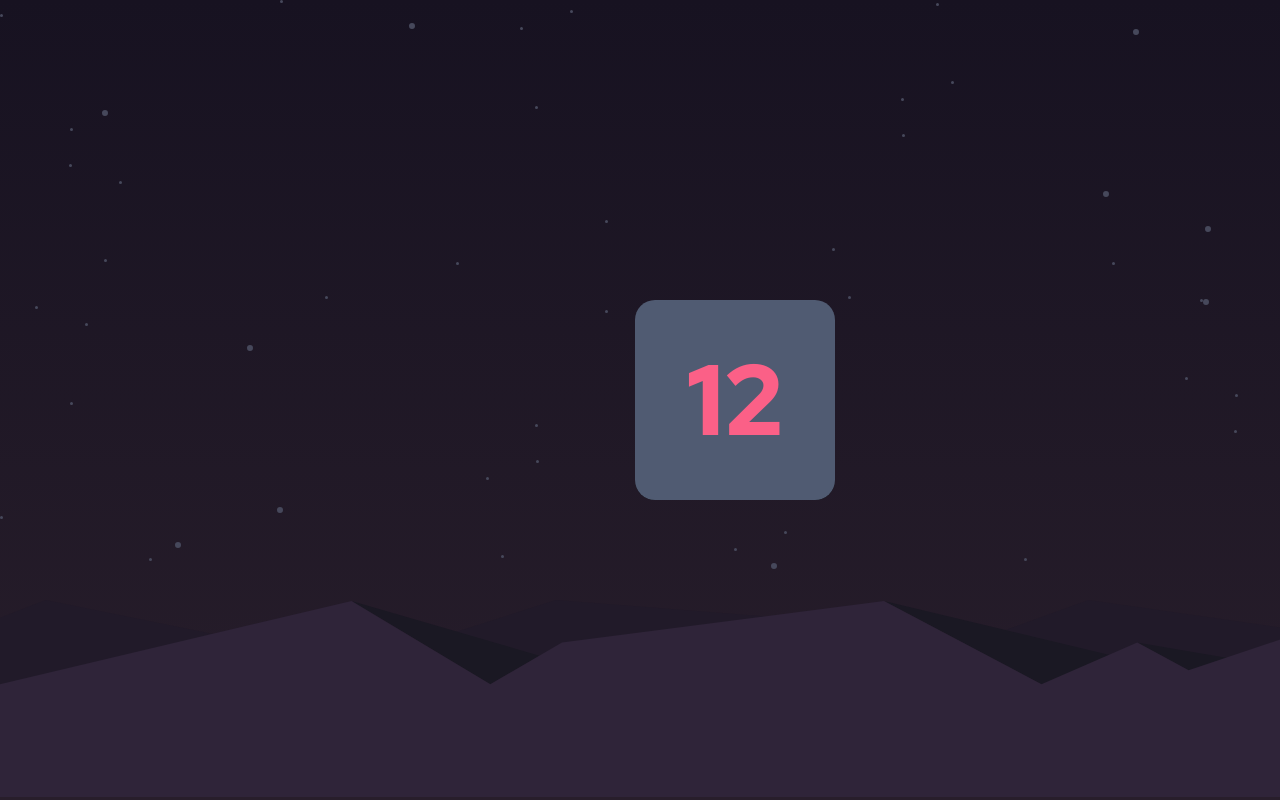
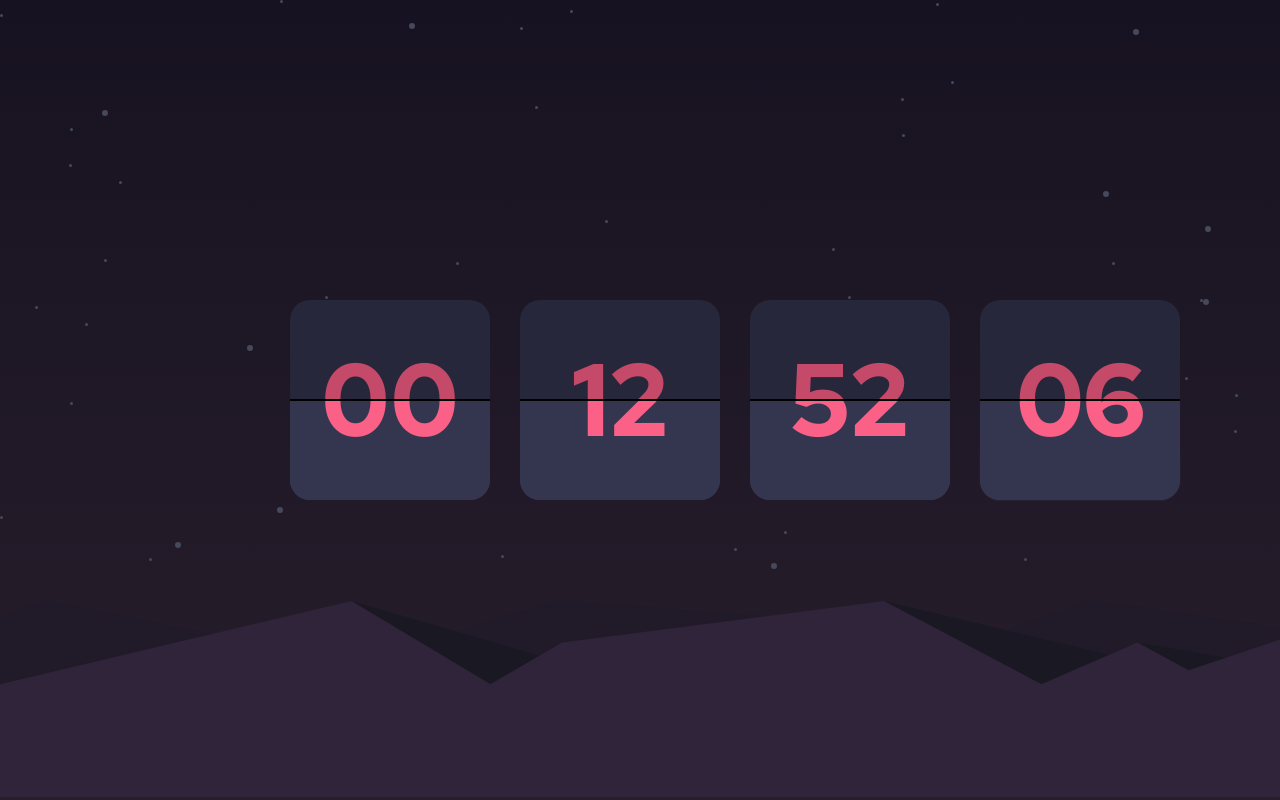
Before and after one commit to oguzhan76/countdown-timer, a React (Vite) app: page / in a window 1280 px wide. Shown: the top 800 px of the page. Built offline with nearby package versions, Linux system fonts and the light colour scheme.

Commit message:
card animation done

```diff
--- /dev/null
+++ b/src/components/AnimatedCard.jsx
@@ -0,0 +1,16 @@
+import PropTypes from 'prop-types';
+
+const AnimatedCard = ({content, animation}) => {
+    return (
+        <div className={`flipcard ${animation}`}>
+            <p>{content}</p>
+        </div>
+    )
+}
+
+AnimatedCard.propTypes = {
+    content: PropTypes.string,
+    animation: PropTypes.string
+}
+
+export default AnimatedCard;
--- a/src/components/Card.jsx
+++ b/src/components/Card.jsx
@@ -1,38 +1,41 @@
 import PropTypes from 'prop-types';
+import AnimatedCard from './AnimatedCard';
+import StaticCard from './StaticCard';
 
-const AnimatedCard = ({content, animation, position}) => {
-    return (
-        <div className={`flipcard ${animation}`}>
-            <p>{content}</p>
-        </div>
-    )
+const MakeTwoDigits = (n) => {
+    if(n === undefined) return '--';
+    return ("0" + n).slice(-2);
 }
 
-const StaticCard = ({content, position}) => {
-    return (
-        <div className={position}>
-            <p>{content}</p>
-        </div>
-    )
-}
+const CardUnit = ({unit, content, flip}) => {
 
-const Card = ({content, flip}) => {
-    console.log('flipflop:', flip);
+    let prevContent = content + 1;
+    if(unit == 'hours'){
+        prevContent = prevContent === 25 ? 0 : prevContent;
+    } else if (unit === 'seconds' || unit === 'minutes') {
+        prevContent = prevContent === 60 ? 0 : prevContent;
+    }
+
+    const animContent1 = flip ? prevContent : content;
+    const animContent2 = !flip ? prevContent : content;
+
     const anim1 = flip ? 'fold' : 'unfold';
     const anim2 = !flip ? 'fold' : 'unfold';
 
     return (
         <div className="card-container">
-            <StaticCard content={content} position={'upperCard'}/>
-            <StaticCard content={content} position={'lowerCard'}/>
-            <AnimatedCard content={content} animation={anim1}/>
-            <AnimatedCard content={content} animation={anim2}/>
+            <StaticCard content={MakeTwoDigits(content)} position={'upperCard'}/>
+            <StaticCard content={MakeTwoDigits(prevContent)} position={'lowerCard'}/>
+            <AnimatedCard content={MakeTwoDigits(animContent1)} animation={anim1}/>
+            <AnimatedCard content={MakeTwoDigits(animContent2)} animation={anim2}/>
         </div>
     )
 }
 
-Card.propTypes = {
-    content: PropTypes.string
+CardUnit.propTypes = {
+    content: PropTypes.number,
+    unit: PropTypes.string,
+    flip: PropTypes.bool
 }
 
-export default Card;
+export default CardUnit;
--- a/src/components/Clock.jsx
+++ b/src/components/Clock.jsx
@@ -1,24 +1,26 @@
-import { useEffect, useState, useCallback } from 'react';
-import Card from "./card";
-
-const MakeTwoDigits = (n) => {
-    if(n === undefined) return '--';
-    return ("0" + n).slice(-2);
-}
+import { useEffect, useState} from 'react';
+import CardUnit from "./card";
 
 const Clock = () => {
-    const date = new Date(2023, 4, 12, 16, 47, 23);
+    const date = new Date(2023, 4, 13, 16, 47, 23);
     const [days, setDays] = useState(0);
+    const [hours, setHours] = useState(0);
+    const [minutes, setMinutes] = useState(0);
+    const [seconds, setSeconds] = useState(0);
+
     const [flipDays, setFlipDays] = useState(false);
+    const [flipHours, setFlipHours] = useState(false);
+    const [flipMinutes, setFlipMinutes] = useState(false);
+    const [flipSeconds, setFlipSeconds] = useState(false);
 
-    const [hours, setHours] = useState(0);
-    const [flipHours, setFlipHours] = useState(false);
+    useEffect(() => {
+        calculateRemainingTime();
+    }, [])
 
-    const [minutes, setMinutes] = useState(0);
-    const [flipMinutes, setFlipMinutes] = useState(false);
-
-    const [seconds, setSeconds] = useState(0);
-    const [flipSeconds, setFlipSeconds] = useState(false);
+    useEffect(() => {
+        const interval = setInterval(calculateRemainingTime, 1000);
+        return () => clearInterval(interval);
+    }, [days, hours, minutes, seconds]);
 
     const calculateRemainingTime = () =>{
         const now = new Date();
@@ -26,18 +28,13 @@ const Clock = () => {
 
         const remDay = Math.floor(remainingMS / (1000*60*60*24));
         if (remDay !== days ){
-
             setDays(remDay);
             setFlipDays(prevState => !prevState);
         }
 
         remainingMS -= remDay * 1000*60*60*24;
         const remHour = Math.floor(remainingMS / (1000*60*60));
-        console.log('remHours: ', remHour);
-        console.log('hours: ', hours);
-        console.log('parent:', flipHours);
         if(remHour !== hours) {
-            console.log('bunlar esit degil')
             setHours(remHour);
             setFlipHours(prevState => !prevState);
         }
@@ -52,34 +49,18 @@ const Clock = () => {
         remainingMS -= remMins *1000*60;
         const remSecs = Math.floor(remainingMS / 1000);
         setSeconds(remSecs);
-        // console.log(flipSeconds);
         setFlipSeconds(prevState => !prevState);
-
-
-        setTimeout(calculateRemainingTime, 1000);
     }
-
-    useEffect(() => {
-
-        calculateRemainingTime();
-
-
-    }, []);
-
-    useEffect(() => {
-        console.log('hours updated');
-    }, [hours])
 
     return (
         <div className="clock">
-
-            <Card flip={flipHours} content={MakeTwoDigits(hours)} />
+            <CardUnit flip={flipDays} content={days} />
+            <CardUnit flip={flipHours} content={hours} />
+            <CardUnit flip={flipMinutes} content={minutes} />
+            <CardUnit flip={flipSeconds} content={seconds} unit={'seconds'}/>
 
         </div>
     )
 }
 
 export default Clock;
-// <Card flip={flipDays} content={MakeTwoDigits(days)} />
-// <Card flip={flipMinutes} content={MakeTwoDigits(minutes)} />
-// <Card flip={flipSeconds} content={MakeTwoDigits(seconds)} />
--- /dev/null
+++ b/src/components/StaticCard.jsx
@@ -0,0 +1,16 @@
+import PropTypes from 'prop-types';
+
+const StaticCard = ({content, position}) => {
+    return (
+        <div className={position}>
+            <p>{content}</p>
+        </div>
+    )
+}
+
+StaticCard.propTypes = {
+    content: PropTypes.string,
+    position: PropTypes.string
+}
+
+export default StaticCard;
--- a/src/main.jsx
+++ b/src/main.jsx
@@ -5,7 +5,7 @@ import 'sanitize.css';
 import './styles/style.scss';
 
 ReactDOM.createRoot(document.getElementById('root')).render(
-  // <React.StrictMode>
+  <React.StrictMode>
     <App />
-  // </React.StrictMode>,
+  </React.StrictMode>,
 )
--- a/src/styles/_card.scss
+++ b/src/styles/_card.scss
@@ -1,7 +1,12 @@
 $dark-blue: hsl(236, 21%, 26%);
+$dark-blue-shaded: hsl(237, 21%, 19%);
 $very-dark-blue: hsl(235, 16%, 14%);
 $very-very-dark-blue: hsl(234, 17%, 12%);
-$cardColor: rgb(80, 91, 114);
+$Grayish-blue: hsl(237, 18%, 59%);
+$soft-red: hsl(345, 95%, 68%);
+$soft-red-shaded: hsl(345, 52%, 53%);
+$cardColor: $dark-blue;
+
 $easeInOut: cubic-bezier(0.455, 0.03, 0.515, 0.955);
 
 .card-container {
@@ -16,9 +21,11 @@ $easeInOut: cubic-bezier(0.455, 0.03, 0.515, 0.955);
     flex-direction: column;
     justify-content: center;
     align-items: center;
+    perspective-origin: 50% 50%;
+    perspective: 80rem;
 
     p {
-        color: hsl(345, 95%, 68%);
+        color: $soft-red;
         font-size: 10rem;
         margin: 0;
     }
@@ -30,27 +37,29 @@ $easeInOut: cubic-bezier(0.455, 0.03, 0.515, 0.955);
     justify-content: center;
     width: 100%;
     height: 50%;
-    // overflow: hidden;
+    overflow: hidden;
 }
 
 .upperCard {
+
     align-items: flex-end;
-    border-bottom: 0.2rem solid black;
+    border-bottom: 1px solid black;
     border-top-left-radius: 2rem ;
     border-top-right-radius: 2rem ;
-    // background-color: aqua;
+    background-color: $dark-blue-shaded;
 
     p {
         transform: translateY(50%);
+        color: $soft-red-shaded;
     }
 }
 
 .lowerCard {
     align-items: flex-start;
-    border-bottom: 0.2rem solid black;
+    border-top: 1px solid black;
     border-bottom-left-radius: 2rem ;
     border-bottom-right-radius: 2rem ;
-    // background-color: aqua;
+    background-color: $dark-blue;
 
     p {
         transform: translateY(-50%);
@@ -72,11 +81,12 @@ $easeInOut: cubic-bezier(0.455, 0.03, 0.515, 0.955);
     top: 50%;
     align-items: flex-start;
     transform-origin: 50% 0%;
-    transform: rotateX(00deg);
-    background-color: $cardColor;
+    transform: rotateX(180deg);
+    background-color: $dark-blue;
+    border-top: 1px solid black;
     border-bottom-left-radius: 2rem;
     border-bottom-right-radius: 2rem;
-    animation: unfold 0.6s $easeInOut;
+    animation: unfold 0.6s $easeInOut 0s 1 normal forwards;
     transform-style: preserve-3d;
 
     p {
@@ -89,14 +99,16 @@ $easeInOut: cubic-bezier(0.455, 0.03, 0.515, 0.955);
     align-items: flex-end;
     transform-origin: 50% 100%;
     transform: rotateX(0deg);
-    background-color: $cardColor;
+    background-color: $dark-blue-shaded;
+    border-bottom: 1px solid black;
     border-top-left-radius: 2rem;
     border-top-right-radius: 2rem;
-    animation: fold 0.6s $easeInOut;
+    animation: fold 0.6s $easeInOut 0s 1 normal forwards;
     transform-style: preserve-3d;
 
     p {
-        transform: translateY(50%) ;
+        transform: translateY(50%);
+        color: $soft-red-shaded;
     }
 }
 
```
